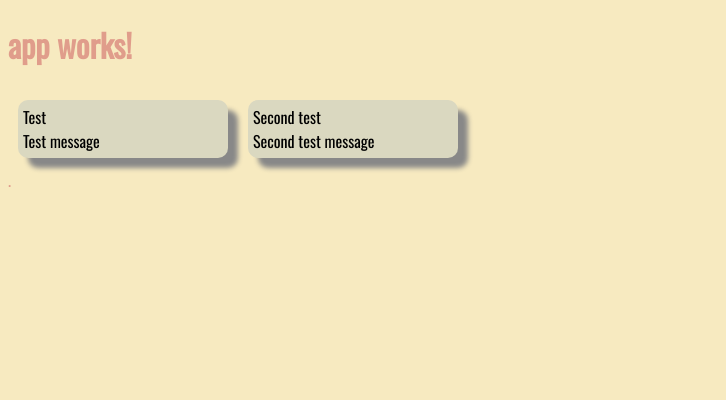
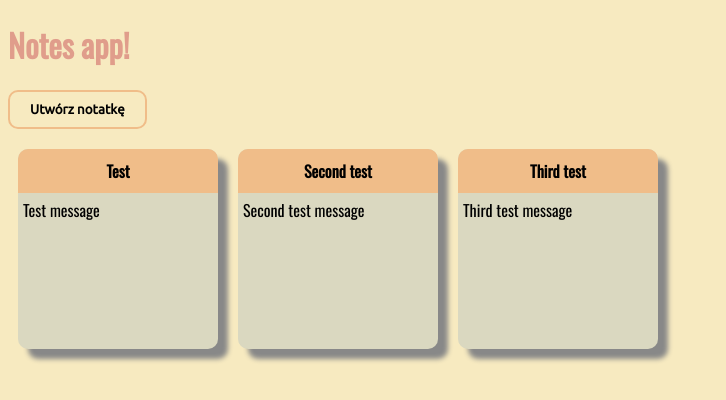
Before and after one commit to tomah89/NotesApp, an Angular app: page / in a window 1280 px wide. Shown: the top 400 px of the page, without its empty margins (0-726 px from the left). Built offline with nearby package versions, Linux system fonts and the light colour scheme.

Commit message:
improved css

```diff
--- a/src/app/app.component.ts
+++ b/src/app/app.component.ts
@@ -6,5 +6,5 @@ import { Component } from '@angular/core';
   styleUrls: ['./app.component.css']
 })
 export class AppComponent {
-  title = 'app works!';
+  title = 'Notes app!';
 }
--- a/src/app/note/display-note/display-note.component.css
+++ b/src/app/note/display-note/display-note.component.css
@@ -1,16 +1,25 @@
 .box {
     background-color:#DAD8C0 ;
     width: 200px;
+    min-height: 200px;
     margin: 10px;
-    padding: 5px;
     box-shadow:  10px 10px 5px #888888;
     color: black;
+    display: inline-block;
 }
 
-.box.rounded {
-    border-radius: 10px;
+.box > .header {
+    text-align: center;
+    background-color: #F0BD89;
+    font-weight: 900;
+    padding: 10px 0;
+    transition-duration: 0.4s;
 }
 
-.fl {
-    float: left;
+.box:hover > .header {
+    background-color: #E09D8B;
 }
+
+.box .body {
+    padding: 5px;
+}
--- a/src/app/note/display-note/display-note.component.html
+++ b/src/app/note/display-note/display-note.component.html
@@ -1,4 +1,4 @@
-<section class="box rounded fl">
+<section class="box rounded">
   <div class="header">
     {{note.subject}}
   </div>
--- a/src/app/note/note.component.html
+++ b/src/app/note/note.component.html
@@ -1,3 +1,7 @@
-<div class="list clearfix">
+<div class="mb-10">
+	<input type="button" value="Utwórz notatkę">
+</div>
+
+<div class="list">
 	<display-note [note]="note" *ngFor="let note of notes"></display-note>
 </div>
--- a/src/app/note/note.component.ts
+++ b/src/app/note/note.component.ts
@@ -19,6 +19,10 @@ export class NoteComponent implements OnInit {
       {
         subject: "Second test",
         body: "Second test message"
+      },
+      {
+        subject: "Third test",
+        body: "Third test message"
       }
     ]
   }
--- a/src/styles.css
+++ b/src/styles.css
@@ -1,8 +1,19 @@
 @import url('https://fonts.googleapis.com/css?family=Oswald');
+@import url('https://fonts.googleapis.com/css?family=Ubuntu');
+
 body {
     background-color: #F7EAC0;
     color: #E09D8B;
     font-family: 'Oswald', sans-serif;
+}
+
+.fl {
+    float: left;
+}
+
+.rounded {
+    border-radius: 10px;
+    overflow: hidden;
 }
 
 .clearfix::after {
@@ -11,3 +22,34 @@ body {
     content: ".";
     clear: both;
 }
+
+.mb-10 {
+    margin-bottom: 10px;
+}
+
+input[type='button'] {
+    border-radius: 10px;
+    color: black;
+    display: inline-block;
+    text-decoration: none;
+    background-color: #F7EAC0;
+    border: 2px solid #F0BD89;
+    font-family: 'Ubuntu', sans-serif;
+    font-weight: 900;
+    padding: 10px 20px;
+    cursor: pointer;
+    transition-duration: 0.4s;
+}
+
+input[type='button']:hover {
+    background-color: #F0BD89;
+}
+
+input[type='button']:active {
+    background-color: #E09D8B;
+}
+
+input[type='button']:disabled {
+    cursor: not-allowed;
+    opacity: 0.6;
+}
```
